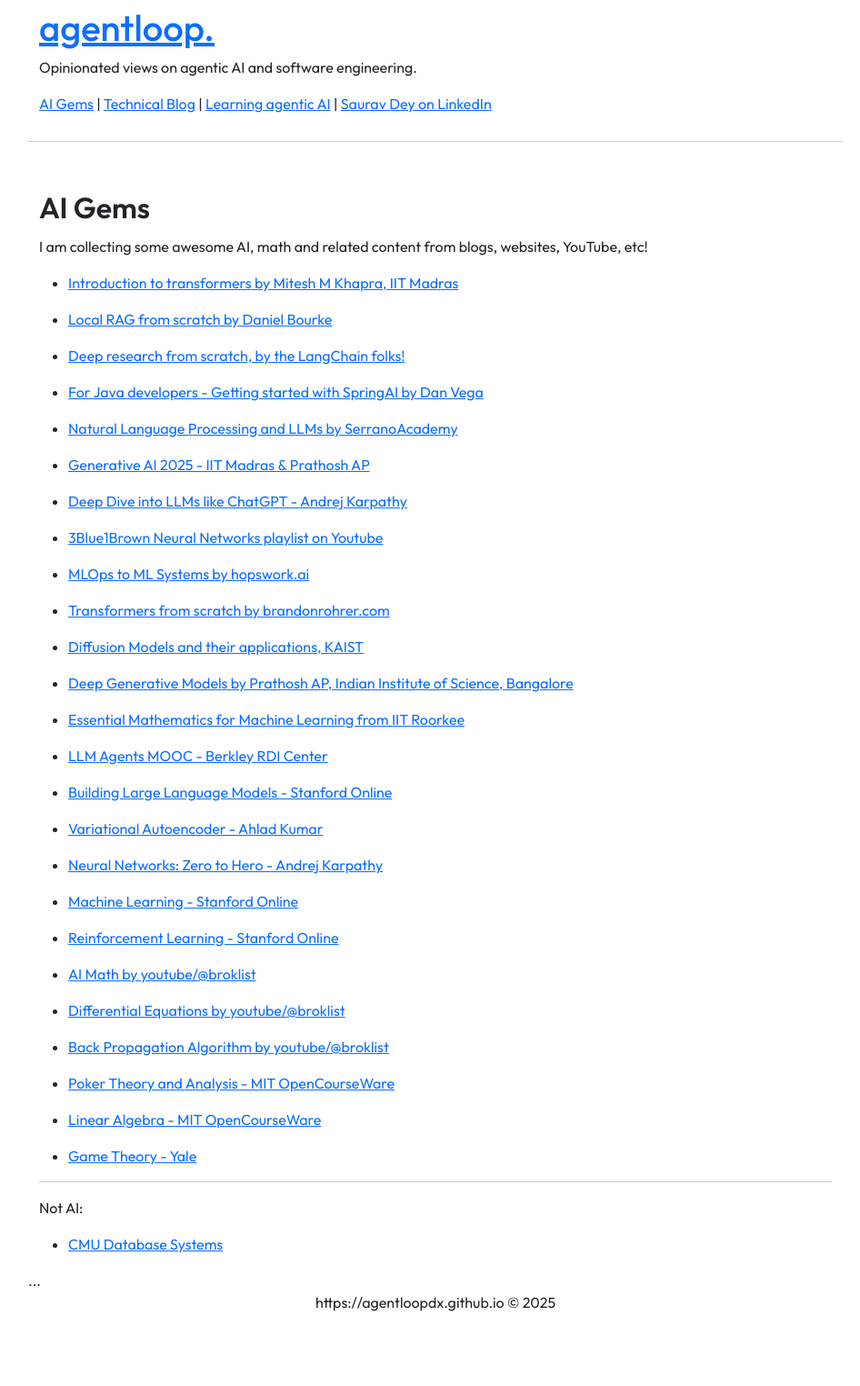
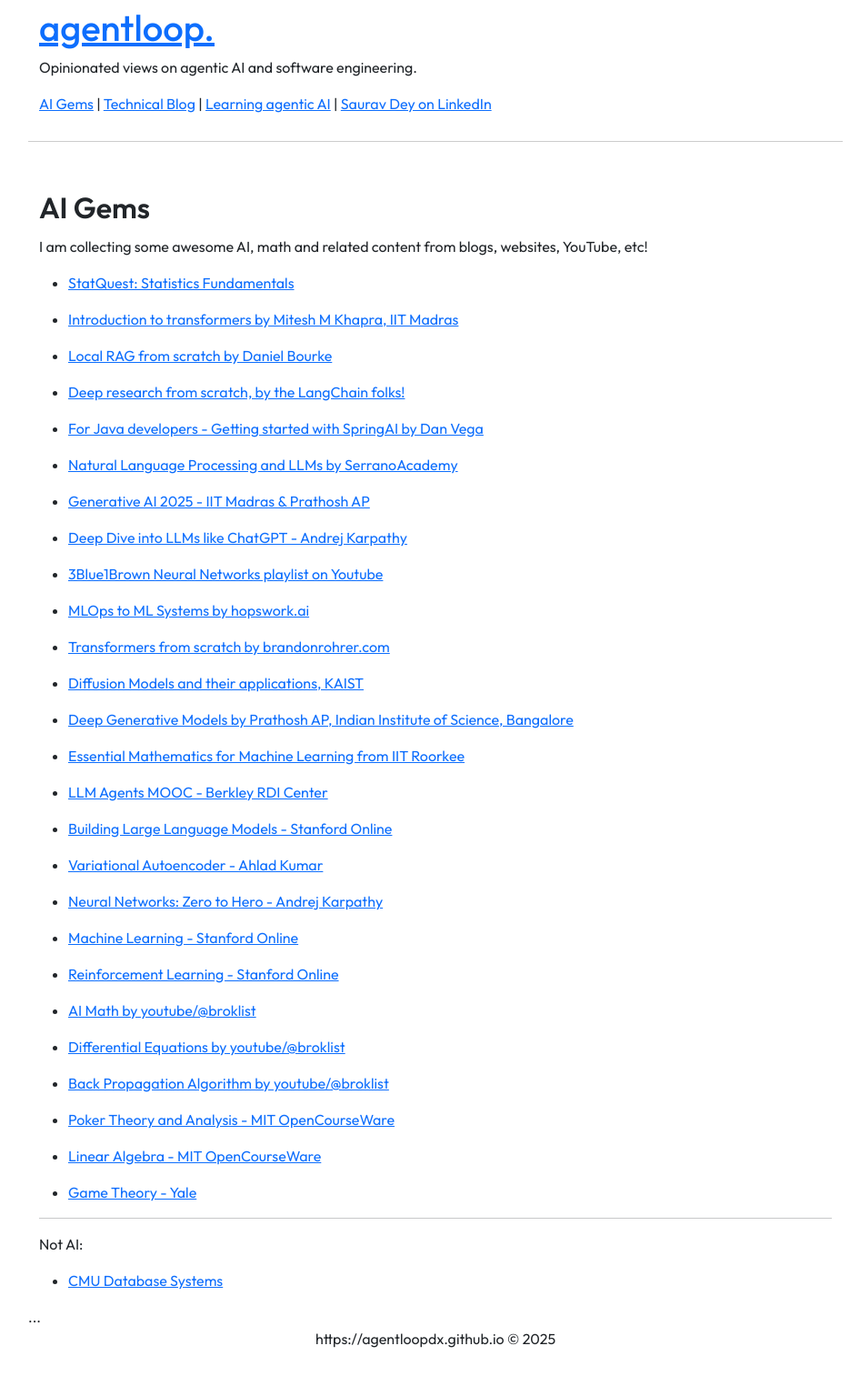
Before and after one commit to coffeeml/coffeeml.github.io, a Jekyll site: the page built from _pages/ai-gems.markdown, in a window 1280 px wide. Shown: the whole page at 91% size, without its empty margins (161-1107 px from the left). Built offline with Jekyll 4.4.1, drawn with Linux system fonts in a browser that asks for light colours; nearby versions of some CDN libraries; before the commit the page ends 1484 px from its top, so only the background shows below that.

Commit message:
Update ai-gems.markdown

```diff
--- a/_pages/ai-gems.markdown
+++ b/_pages/ai-gems.markdown
@@ -7,6 +7,8 @@
 ---
 
 I am collecting some awesome AI, math and related content from blogs, websites, YouTube, etc!
+
+- [StatQuest: Statistics Fundamentals](https://www.youtube.com/watch?v=qBigTkBLU6g&list=PLblh5JKOoLUK0FLuzwntyYI10UQFUhsY9&index=1)
 
 - [Introduction to transformers by Mitesh M Khapra, IIT Madras](https://www.youtube.com/playlist?list=PLZ2ps__7DhBbaMNZoyW2Hizl8DG6ikkjo)
 
```
